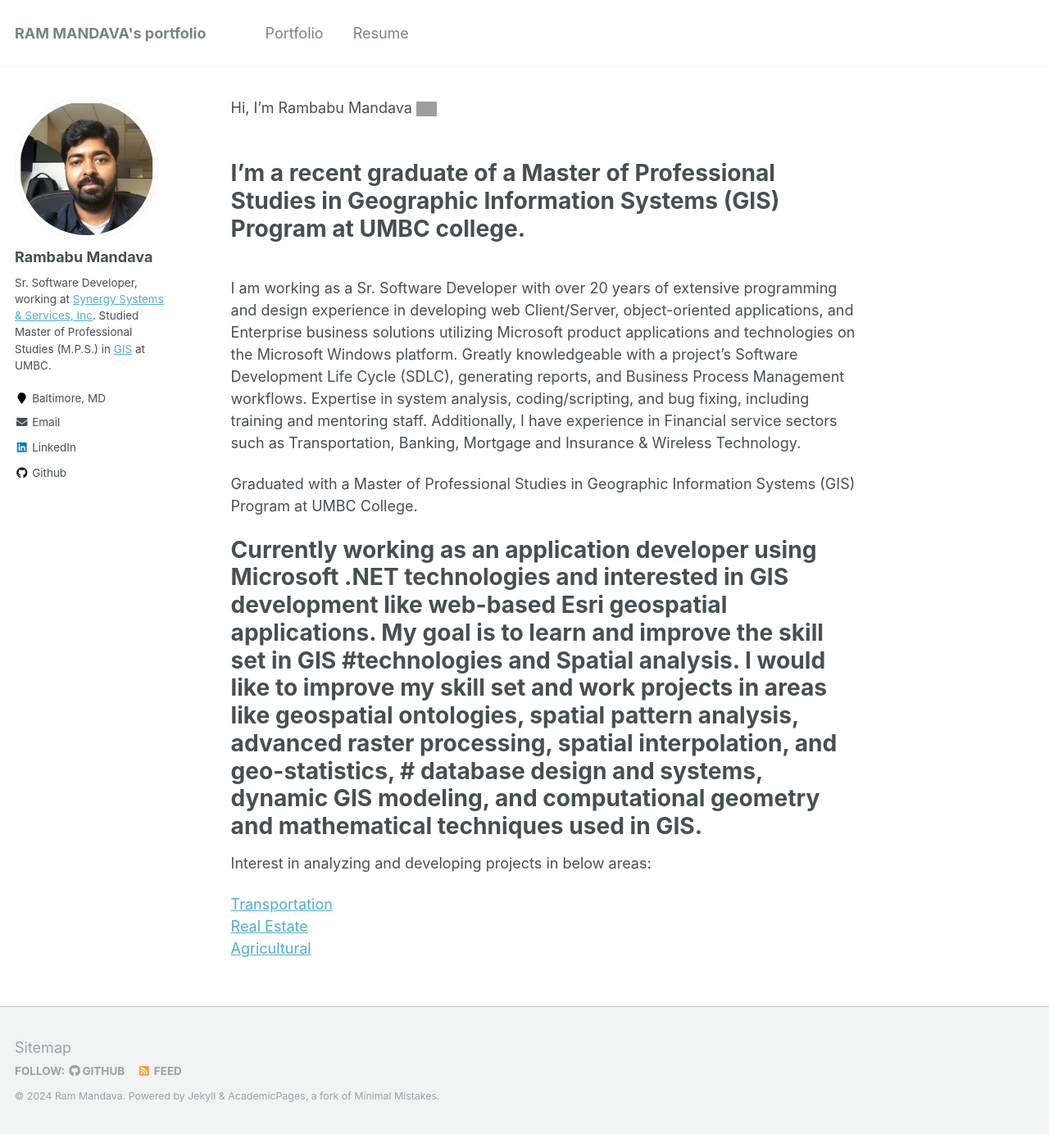
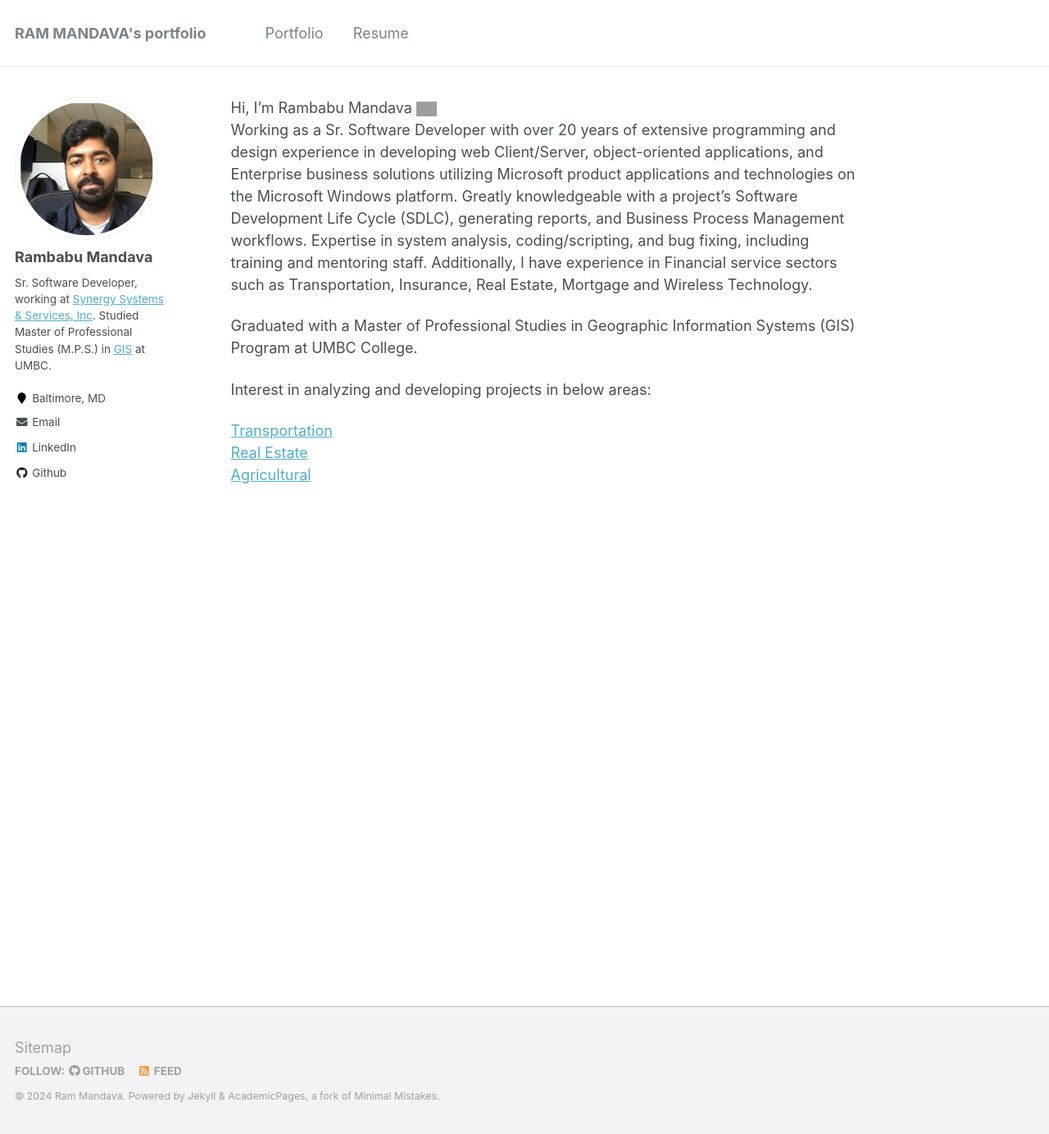
Before and after one commit to mandavaram/mandavaram.github.io, a Jekyll site: the page built from index.md, in a window 1280 px wide and 1384 px high. Shown: the whole window at 82% size. Built offline with Jekyll 4.4.1, drawn with Linux system fonts in a browser that asks for light colours; our own code applies the rules of GitHub Pages for plain Markdown files; grey boxes are pictures that could not be loaded.

Commit message:
Update index.md

```diff
--- a/index.md
+++ b/index.md
@@ -1,13 +1,12 @@
 Hi, I'm Rambabu Mandava <img src="https://media.giphy.com/media/hvRJCLFzcasrR4ia7z/giphy.gif" width="25px">
 <br>
+<!--- I'm a recent graduate of a Master of Professional Studies in Geographic Information Systems (GIS) Program at UMBC college. -->
+Working as a Sr. Software Developer with over 20 years of extensive programming and design experience in developing web Client/Server, object-oriented applications, and Enterprise business solutions utilizing Microsoft product applications and technologies on the Microsoft Windows platform. Greatly knowledgeable with a project's Software Development Life Cycle (SDLC), generating reports, and Business Process Management workflows. Expertise in system analysis, coding/scripting, and bug fixing, including training and mentoring staff. Additionally, I have experience in Financial service sectors such as Transportation, Insurance, Real Estate, Mortgage and Wireless Technology.
 <br>
-# I'm a recent graduate of a Master of Professional Studies in Geographic Information Systems (GIS) Program at UMBC college.
-<br>
-I am working as a Sr. Software Developer with over 20 years of extensive programming and design experience in developing web Client/Server, object-oriented applications, and Enterprise business solutions utilizing Microsoft product applications and technologies on the Microsoft Windows platform. Greatly knowledgeable with a project's Software Development Life Cycle (SDLC), generating reports, and Business Process Management workflows. Expertise in system analysis, coding/scripting, and bug fixing, including training and mentoring staff. Additionally, I have experience in Financial service sectors such as Transportation, Banking, Mortgage and Insurance & Wireless Technology.
 
 Graduated with a Master of Professional Studies in Geographic Information Systems (GIS) Program at UMBC College.
 
-#  Currently working as an application developer using Microsoft .NET technologies and interested in GIS development like web-based Esri geospatial applications. My goal is to learn and improve the skill set in GIS #technologies and Spatial analysis. I would like to improve my skill set and work projects in areas like geospatial ontologies, spatial pattern analysis, advanced raster processing, spatial interpolation, and geo-statistics, # database design and systems, dynamic GIS modeling, and computational geometry and mathematical techniques used in GIS.
+<!---  Currently working as an application developer using Microsoft .NET technologies and interested in GIS development like web-based Esri geospatial applications. My goal is to learn and improve the skill set in GIS #technologies and Spatial analysis. I would like to improve my skill set and work projects in areas like geospatial ontologies, spatial pattern analysis, advanced raster processing, spatial interpolation, and geo-statistics, # database design and systems, dynamic GIS modeling, and computational geometry and mathematical techniques used in GIS. -->
 
 Interest in analyzing and developing projects in below areas:
 
```
